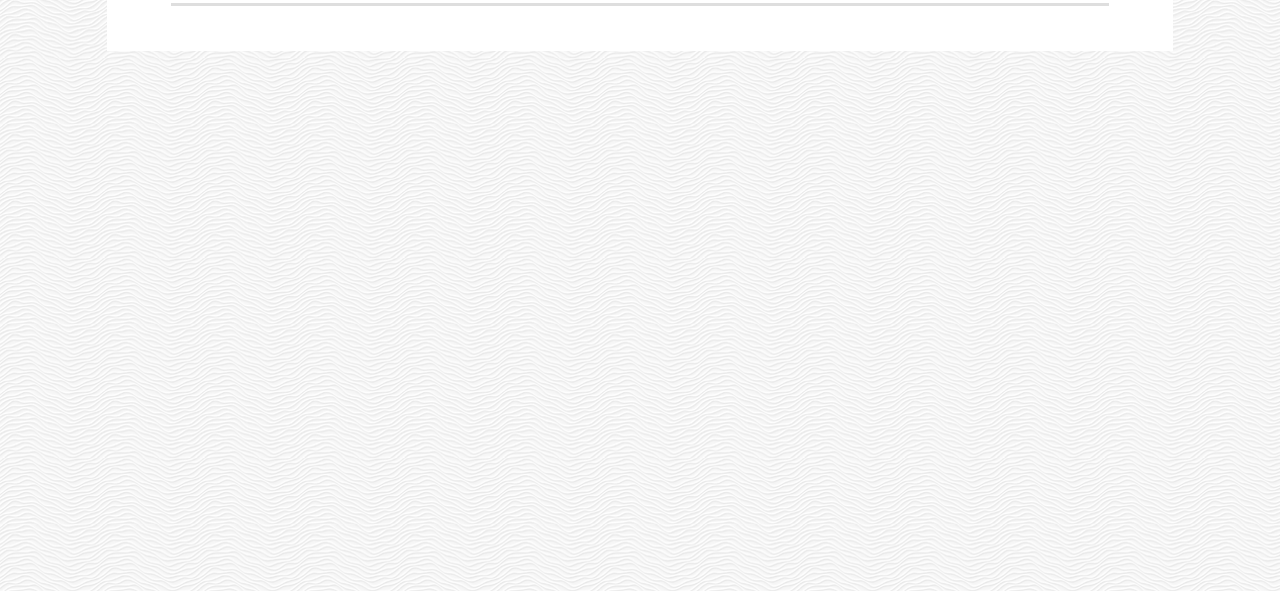
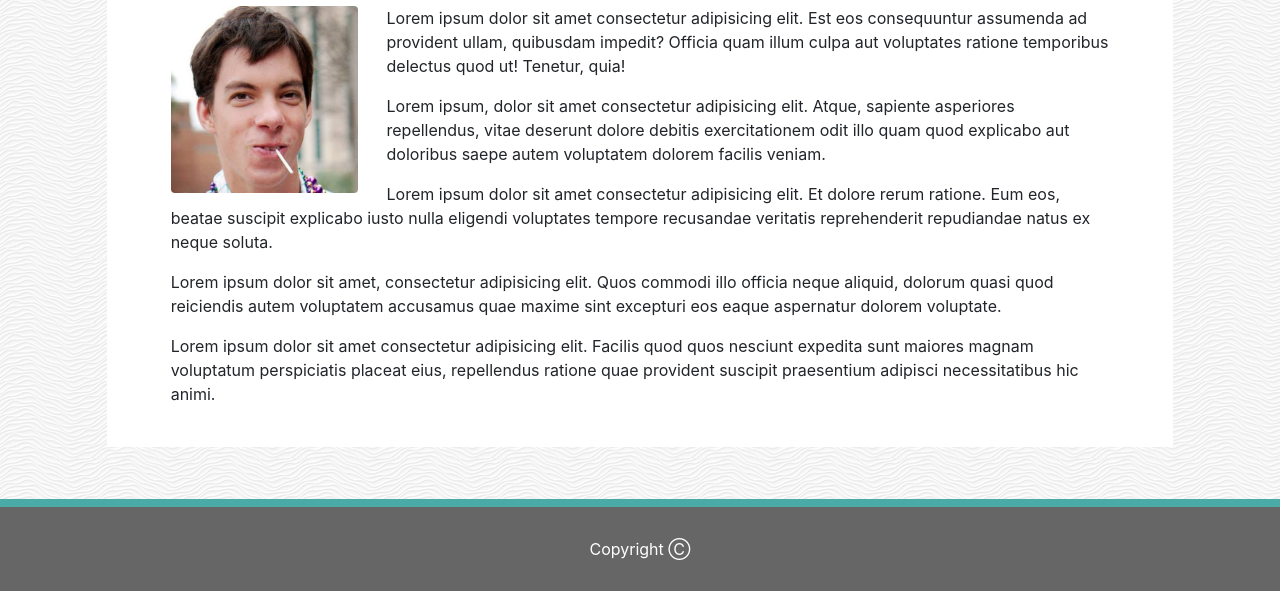
Before and after one commit to wisemufin/Bootstrap-Portfolio, a plain HTML site: page index.html in a window 1280 px wide. Shown: the part 209-800 px from the top of the page. Drawn offline with nearby package versions, Linux system fonts and the light colour scheme.

Commit message:
About Me Complete

```diff
--- a/assets/css/style.css
+++ b/assets/css/style.css
@@ -1,4 +1,6 @@
 body {
+    display: flex;
+    flex-direction: column;
     background-image: url(../images/white-waves.png)
 }
 
@@ -48,10 +50,30 @@ body {
     padding: 2% 5%;
 }
 
+#primary-content img {
+    width: 20%;
+    margin-right: 3%;
+}
+
 .body-header {
     color: #4aaaa5;
     font-family: 'Georgia', Times, Times New Roman, serif;
     padding-bottom: 3%;
     border-bottom: 3px solid #DEDEDE;
-    margin: 20px 0;
+    margin: 10px 0;
 }
+
+/* Footer Styling */
+#footer {
+    border-top: 8px solid #4aaaa5;
+    padding: 30px 0;
+    background-color: #666666;;
+    position: absolute;
+    bottom: 0;
+    width: 100%
+}
+
+#footer p {
+    margin: 0;
+    color: white;
+}
--- a/index.html
+++ b/index.html
@@ -35,8 +35,18 @@
             <div class="col-md-1"></div>
             <div class="col-md-10" id="primary-content">
                 <h1 class="body-header">About Me</h1>
+                <img src="assets/images/Profile PIcture.jpg" class="rounded float-left" alt="Responsive image">
+                <p>Lorem ipsum dolor sit amet consectetur adipisicing elit. Est eos consequuntur assumenda ad provident ullam, quibusdam impedit? Officia quam illum culpa aut voluptates ratione temporibus delectus quod ut! Tenetur, quia!</p>
+                <p>Lorem ipsum, dolor sit amet consectetur adipisicing elit. Atque, sapiente asperiores repellendus, vitae deserunt dolore debitis exercitationem odit illo quam quod explicabo aut doloribus saepe autem voluptatem dolorem facilis veniam.</p>
+                <p>Lorem ipsum dolor sit amet consectetur adipisicing elit. Et dolore rerum ratione. Eum eos, beatae suscipit explicabo iusto nulla eligendi voluptates tempore recusandae veritatis reprehenderit repudiandae natus ex neque soluta.</p>
+                <p>Lorem ipsum dolor sit amet, consectetur adipisicing elit. Quos commodi illo officia neque aliquid, dolorum quasi quod reiciendis autem voluptatem accusamus quae maxime sint excepturi eos eaque aspernatur dolorem voluptate.</p>
+                <p>Lorem ipsum dolor sit amet consectetur adipisicing elit. Facilis quod quos nesciunt expedita sunt maiores magnam voluptatum perspiciatis placeat eius, repellendus ratione quae provident suscipit praesentium adipisci necessitatibus hic animi.</p>
             </div>
             <div class="col-md-1"></div>
+        </div>
+        <div class="row" id="spacer"></div>
+        <div class="row d-flex justify-content-center" id="footer">
+            <p>Copyright &#9400;</p>
         </div>
     </div>
 </body>
```
Also changed, not shown: assets/images/Profile PIcture.jpg (added).
